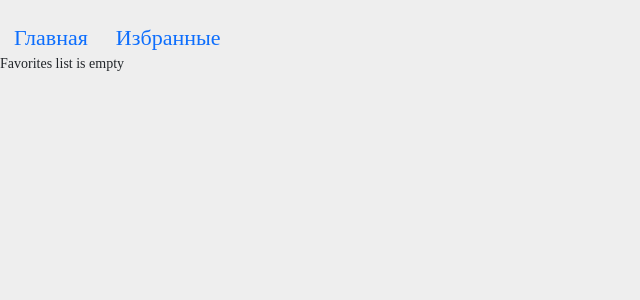
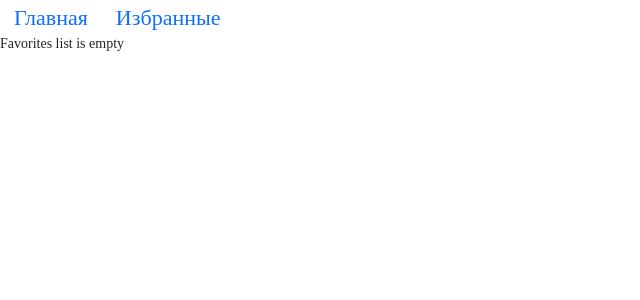
Before and after one commit to VladislavPixel/hackathon2-project, a React (Create React App) app: page /favorites in a window 1280 px wide. Shown: the top 300 px of the page, without its empty margins (0-640 px from the left). Built offline with nearby package versions, Linux system fonts and the light colour scheme.

Commit message:
styles fix

```diff
--- a/src/style/favorites.css
+++ b/src/style/favorites.css
@@ -1,8 +1,3 @@
-body {
-  margin-top: 20px;
-  background: #eee;
-}
-
 img {
   object-fit: cover;
   width: 100%;
```
